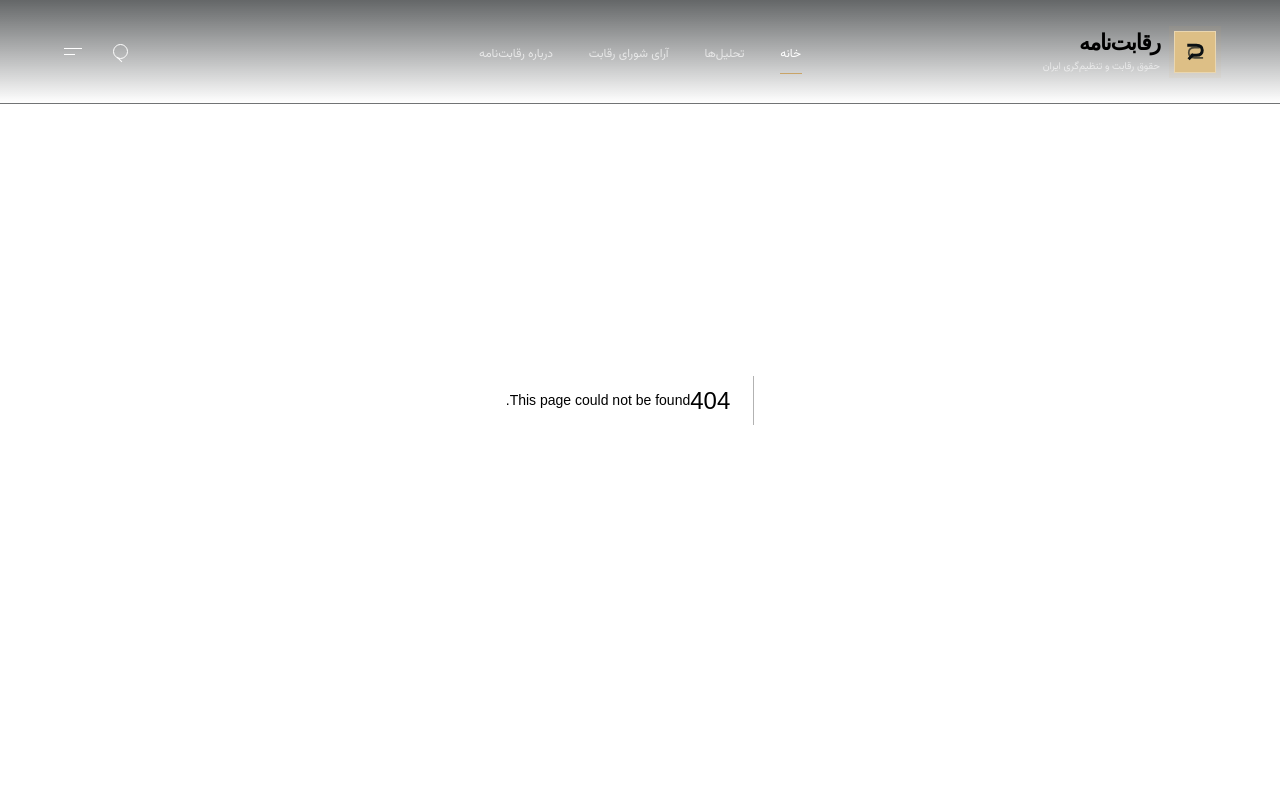
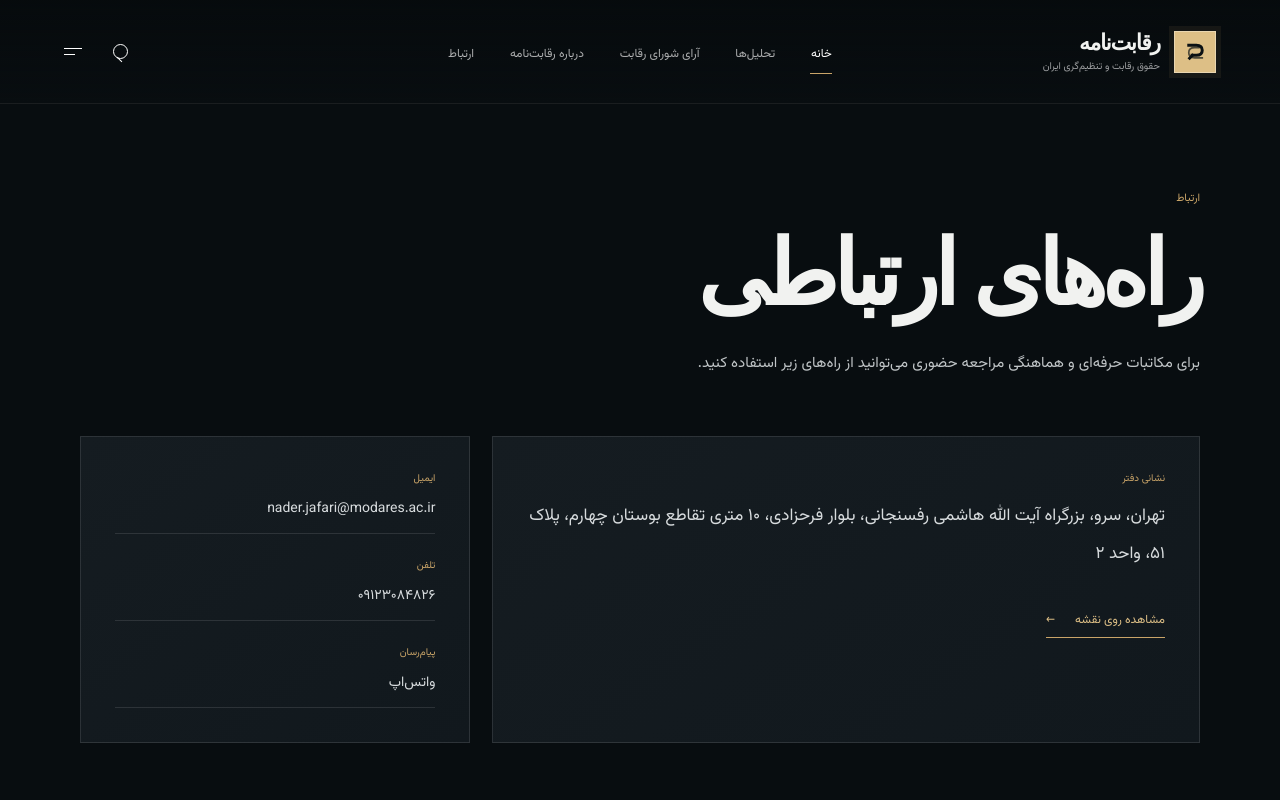
Before and after one commit to philosophia25-source/reghabatnameh, a Next.js app: page /contact in a window 1280 px wide. Before the commit this address had no page. Shown: the top 800 px of the page. Built offline with nearby package versions, Linux system fonts and the light colour scheme; a web font is replaced by a local one.

Commit message:
Add office contact page and map

```diff
--- /dev/null
+++ b/app/contact/page.tsx
@@ -0,0 +1,27 @@
+export const metadata = { title: "ارتباط" };
+
+const officeMap = "https://maps.app.goo.gl/3XFQqVikcWvp4p9F9";
+
+export default function ContactPage() {
+  return (
+    <article className="shell prose-page contact-page">
+      <p className="kicker">ارتباط</p>
+      <h1>راه‌های ارتباطی</h1>
+      <p className="lead">برای مکاتبات حرفه‌ای و هماهنگی مراجعه حضوری می‌توانید از راه‌های زیر استفاده کنید.</p>
+
+      <div className="contact-grid">
+        <section className="contact-card">
+          <small>نشانی دفتر</small>
+          <address>تهران، سرو، بزرگراه آیت الله هاشمی رفسنجانی، بلوار فرحزادی، ۱۰ متری تقاطع بوستان چهارم، پلاک ۵۱، واحد ۲</address>
+          <a className="map-link" href={officeMap} target="_blank" rel="noreferrer">مشاهده روی نقشه <span aria-hidden="true">←</span></a>
+        </section>
+
+        <section className="contact-card contact-links" aria-label="اطلاعات تماس">
+          <a href="mailto:nader.jafari@modares.ac.ir"><small>ایمیل</small><span dir="ltr">nader.jafari@modares.ac.ir</span></a>
+          <a href="tel:+989123084826"><small>تلفن</small><span dir="ltr">۰۹۱۲۳۰۸۴۸۲۶</span></a>
+          <a href="https://wa.me/989123084826" target="_blank" rel="noreferrer"><small>پیام‌رسان</small>واتس‌اپ</a>
+        </section>
+      </div>
+    </article>
+  );
+}
--- a/app/globals.css
+++ b/app/globals.css
@@ -127,6 +127,16 @@ h1,h2,h3,.brand strong { font-family:"Estedad Variable","Vazirmatn Variable",san
 .prose-page .lead { font-size:19px; color:var(--gold-light); }
 .note { margin-top:45px; padding:22px 25px; color:#d6d9da!important; background:var(--panel); border-right:2px solid var(--gold); }
 
+.contact-page { max-width:1120px; }
+.contact-grid { margin-top:56px; display:grid; grid-template-columns:1.45fr .8fr; gap:22px; }
+.contact-card { min-height:235px; padding:34px; background:linear-gradient(145deg,var(--panel-2),var(--panel)); border:1px solid var(--line); }
+.contact-card small { display:block; margin-bottom:12px; color:var(--gold); font-size:10px; }
+.contact-card address { color:#d7dbdd; font-size:17px; font-style:normal; line-height:2.2; }
+.contact-links { display:flex; flex-direction:column; justify-content:center; gap:24px; }
+.contact-links a { display:block; padding-bottom:13px; color:#d7dbdd; border-bottom:1px solid var(--line); font-size:14px; }
+.contact-links a:hover,.contact-links a:focus-visible { color:var(--gold-light); border-color:var(--gold); outline:none; }
+.map-link { width:max-content; margin-top:28px; padding:10px 0 8px; display:flex; align-items:center; gap:20px; color:var(--gold-light); border-bottom:1px solid var(--gold); font-size:12px; }
+
 footer { min-height:160px; padding:40px clamp(30px,7vw,110px); display:grid; grid-template-columns:1fr auto auto; align-items:center; gap:clamp(28px,5vw,78px); color:#f2f2ef; background:#05090b; border-top:1px solid var(--line); }
 .footer-identity { display:flex; align-items:center; gap:clamp(22px,3vw,46px); }
 .footer-brand .brand-seal { width:36px; height:36px; }
@@ -154,7 +164,7 @@ footer p,.copyright { margin:0; color:#747c80; font-size:10px; }
   .decision-section { padding-block:80px; }.decision-list a { grid-template-columns:1fr auto; padding:21px 0; gap:8px; }
   .decision-list a small,.decision-list a strong,.decision-list a>span:not(:last-child) { grid-column:1; }.decision-list a>span:last-child { grid-column:2; grid-row:1 / 4; }
   .research { margin-bottom:60px; padding:55px 27px; }.research::after { font-size:130px; }.research h2 { font-size:31px; }
-  .listing-page,.prose-page { padding-top:145px; padding-bottom:90px; }.decision-grid { grid-template-columns:1fr; }.list-item { grid-template-columns:1fr; gap:12px; }
+  .listing-page,.prose-page { padding-top:145px; padding-bottom:90px; }.decision-grid,.contact-grid { grid-template-columns:1fr; }.list-item { grid-template-columns:1fr; gap:12px; }
   footer { grid-template-columns:1fr; justify-items:start; gap:22px; }
   .footer-identity { align-items:flex-start; flex-direction:column; gap:14px; }
 }
--- a/app/layout.tsx
+++ b/app/layout.tsx
@@ -31,6 +31,7 @@ const nav = [
   ["تحلیل‌ها", "/articles/"],
   ["آرای شورای رقابت", "/decisions/"],
   ["درباره رقابت‌نامه", "/about/"],
+  ["ارتباط", "/contact/"],
 ];
 
 export default function RootLayout({ children }: Readonly<{ children: React.ReactNode }>) {
@@ -59,6 +60,7 @@ export default function RootLayout({ children }: Readonly<{ children: React.Reac
           <div className="footer-contact" aria-label="راه‌های ارتباط با نادر جعفری">
             <a href="mailto:nader.jafari@modares.ac.ir">ایمیل</a>
             <a href="https://wa.me/989123084826" target="_blank" rel="noreferrer">واتس‌اپ</a>
+            <Link href="/contact/">نشانی دفتر</Link>
           </div>
           <span className="copyright">© ۱۴۰۵ نادر جعفری</span>
         </footer>
```
Also changed, not shown: 1 other file (tests, documents, lock files or other folders).
